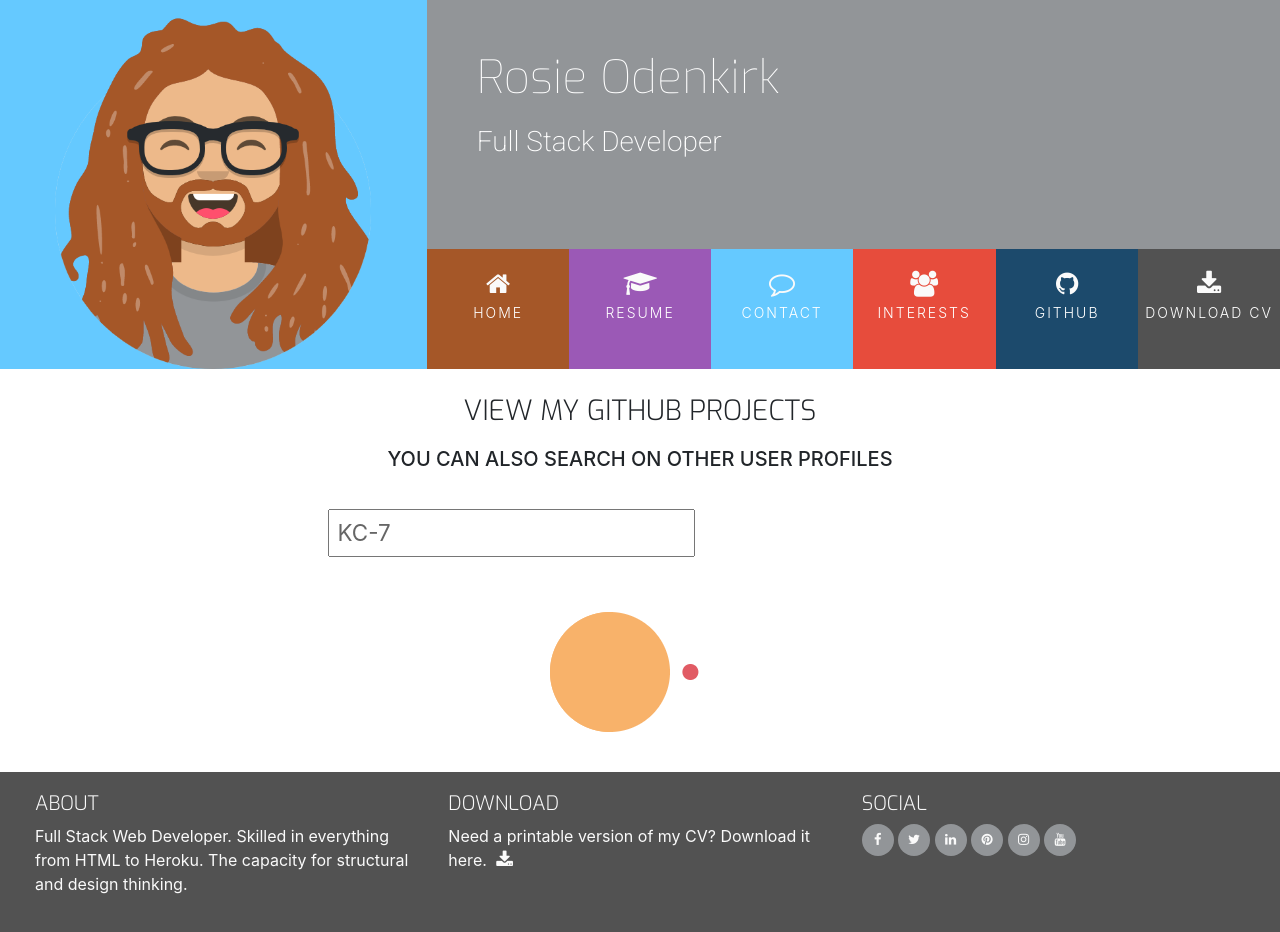
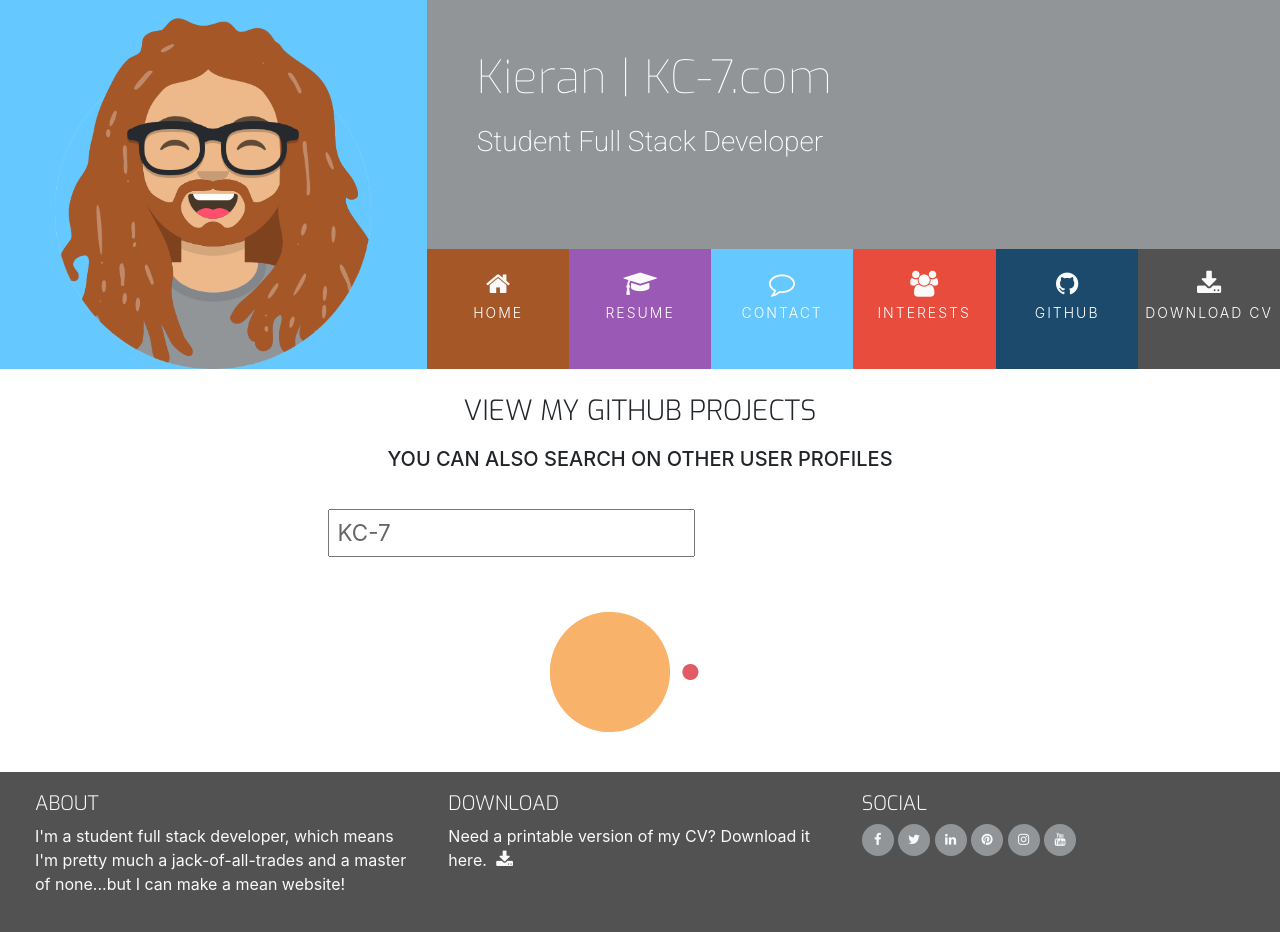
Before and after one commit to KC-7/bootstrap-resume, a plain HTML site: page github.html in a window 1280 px wide. Drawn offline with nearby package versions, Linux system fonts and the light colour scheme; no server answers.

Commit message:
Update header name and footer about to make uniform

```diff
--- a/github.html
+++ b/github.html
@@ -25,8 +25,8 @@
             <div class="col-md-8">
                 <div class="row no-gutters bg-color-name-title">
                     <div class="col heading">
-                        <h1 class="name">Rosie Odenkirk</h1>
-                        <h2 class="title">Full Stack Developer</h2>
+                        <h1 class="name">Kieran | KC-7.com</h1>
+                        <h2 class="title">Student Full Stack Developer</h2>
                     </div>
                 </div>
                 <div class="row no-gutters">
@@ -79,7 +79,8 @@
             <div class="col-sm-4">
                 <h5 class="uppercase general-sub">About</h5>
                 <p class="inline-block">
-                    Full Stack Web Developer. Skilled in everything from HTML to Heroku. The capacity for structural and design thinking.
+                    I'm a student full stack developer, which means I'm pretty much a jack-of-all-trades and a master of
+                    none...but I can make a mean website!
                 </p>
             </div>
             <div class="col-sm-4">
```
Also changed, not shown: contact.html (+1 -1 lines), interests.html (+3 -2 lines), resume.html (+1 -1 lines).
